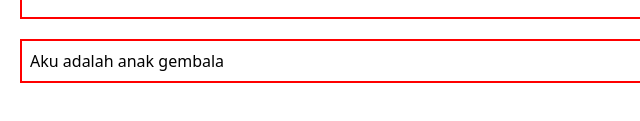
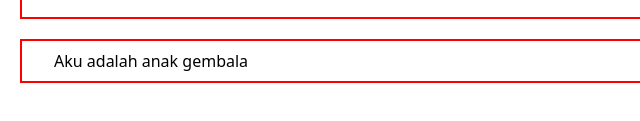
Before and after one commit to keyor7/Tailwind-Aing, a website: page public/index.html in a window 1280 px wide. Shown: the part 205-326 px from the top of the page, 0-640 px from the left. Drawn offline with nearby package versions, Linux system fonts and the light colour scheme.

Commit message:
index.html

```diff
--- a/public/index.html
+++ b/public/index.html
@@ -26,7 +26,7 @@
     </section>
 
     <section class="m-5">
-        <div class="m-2"> Aku adalah anak gembala</div>
+        <div class="m-2 mx-8"> Aku adalah anak gembala</div>
     </section>
 
 </body>
```
